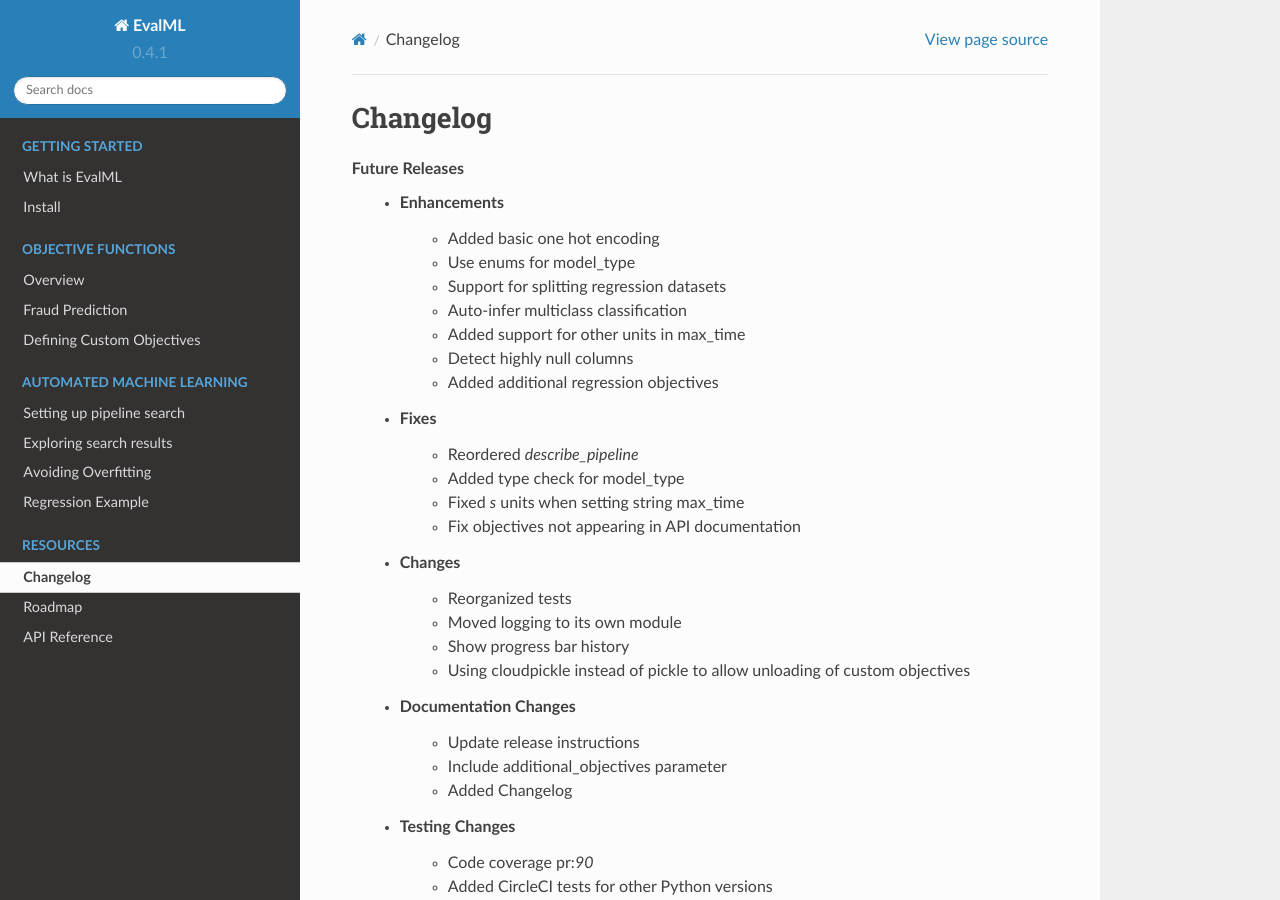
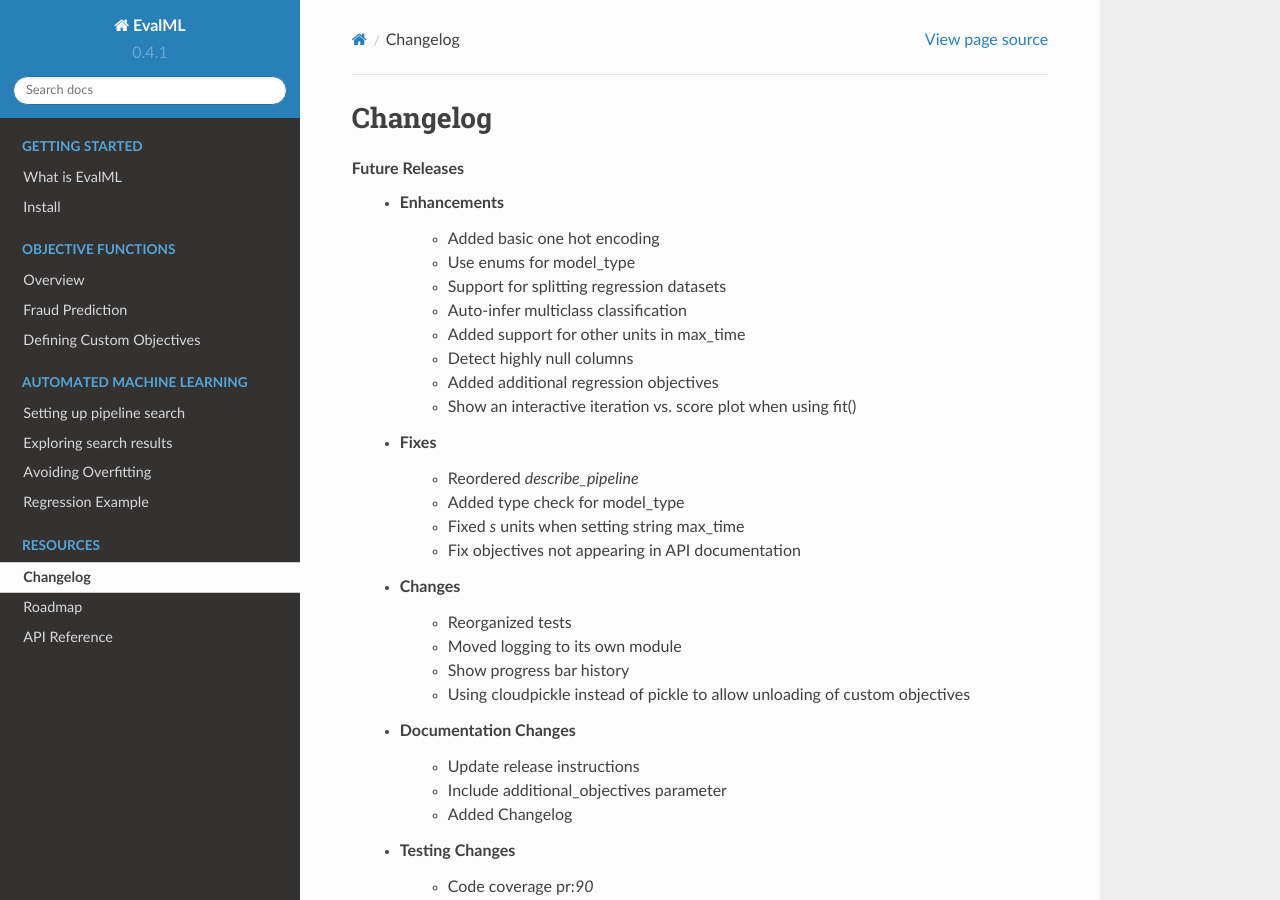
Before and after one commit to alteryx/evalml, a Sphinx documentation site: the page built from docs/source/changelog.rst, in a window 1280 px wide and 900 px high. Built offline with Sphinx 7.4.7 and the Read the Docs theme 2.0.0, drawn with Linux system fonts in a browser that asks for light colours; pages that are not in the unit, such as notebooks, are missing from menus.

Commit message:
Updated changelog

```diff
--- a/docs/source/changelog.rst
+++ b/docs/source/changelog.rst
@@ -11,6 +11,7 @@
         * Added support for other units in max_time :pr:`125`
         * Detect highly null columns :pr:`121`
         * Added additional regression objectives :pr:`100`
+        * Show an interactive iteration vs. score plot when using fit() :pr:`134`
     * Fixes
         * Reordered `describe_pipeline` :pr:`94`
         * Added type check for model_type :pr:`109`
```
